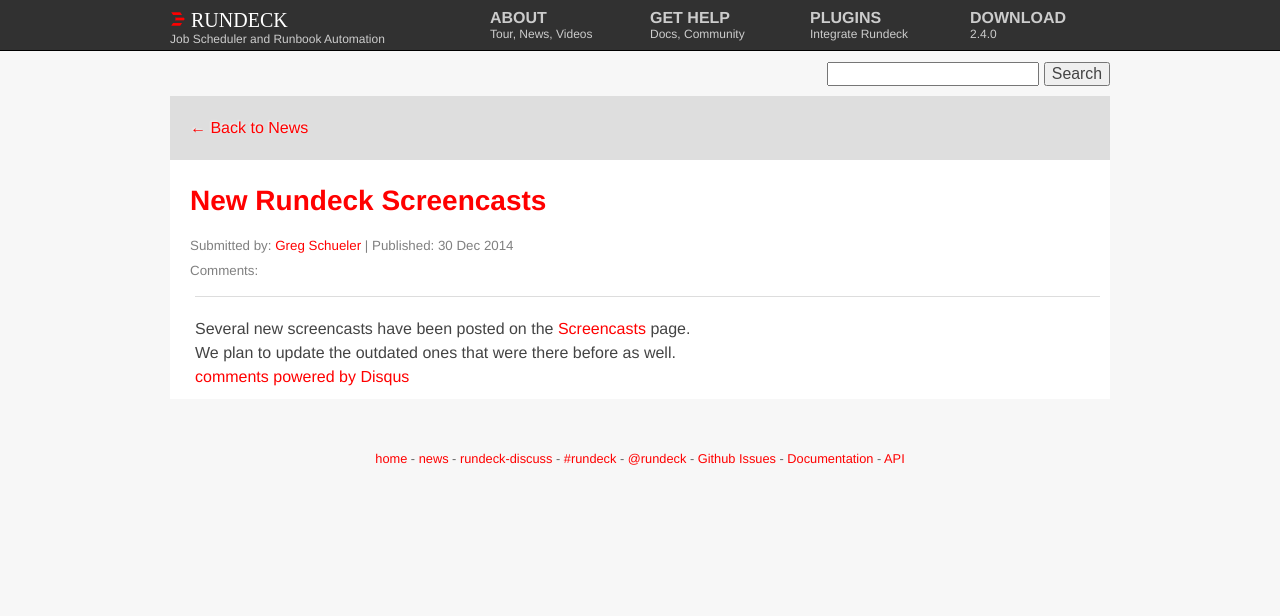
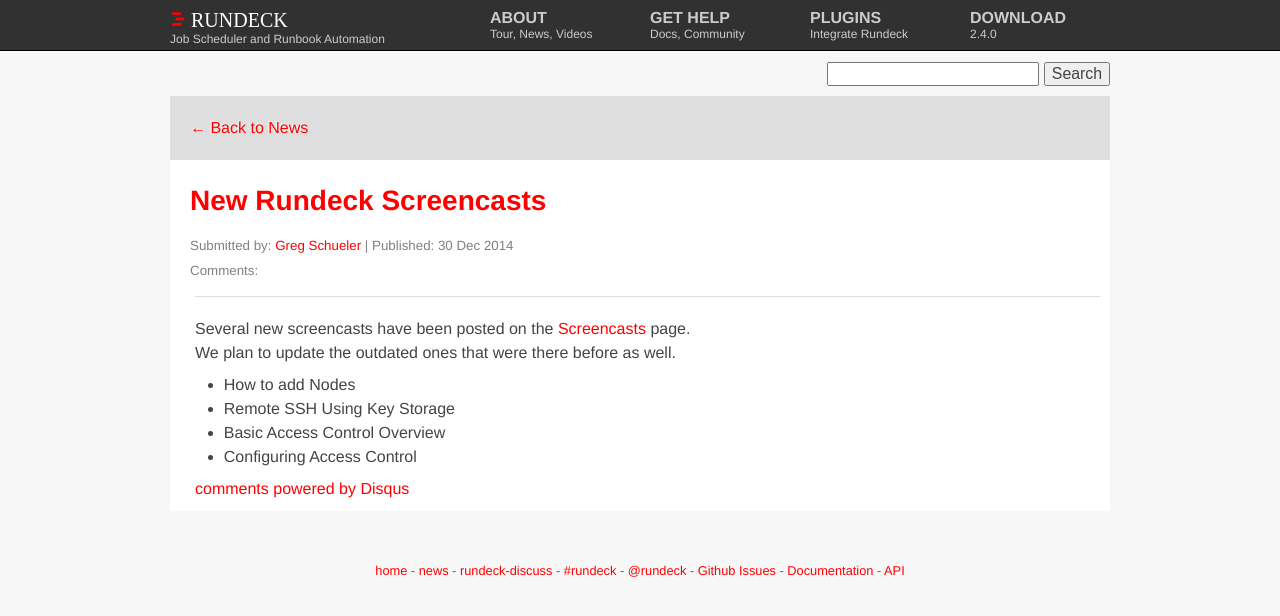
Before and after one commit to rundeck/rundeck-ghpages, a Jekyll site: the page built from news/_posts/2014-12-30-new-screencasts.md, in a window 1280 px wide. Shown: the top 616 px of the page. Built offline with Jekyll 4.4.1, drawn with Linux system fonts in a browser that asks for light colours; nearby versions of some CDN libraries; comment, search, counter and statistics services are not loaded.

Commit message:
list of screencast names

```diff
--- a/news/_posts/2014-12-30-new-screencasts.md
+++ b/news/_posts/2014-12-30-new-screencasts.md
@@ -9,3 +9,8 @@
 Several new screencasts have been posted on the [Screencasts](http://rundeck.org/screencasts.html) page.
 
 We plan to update the outdated ones that were there before as well.
+
+* How to add Nodes
+* Remote SSH Using Key Storage
+* Basic Access Control Overview
+* Configuring Access Control
```
